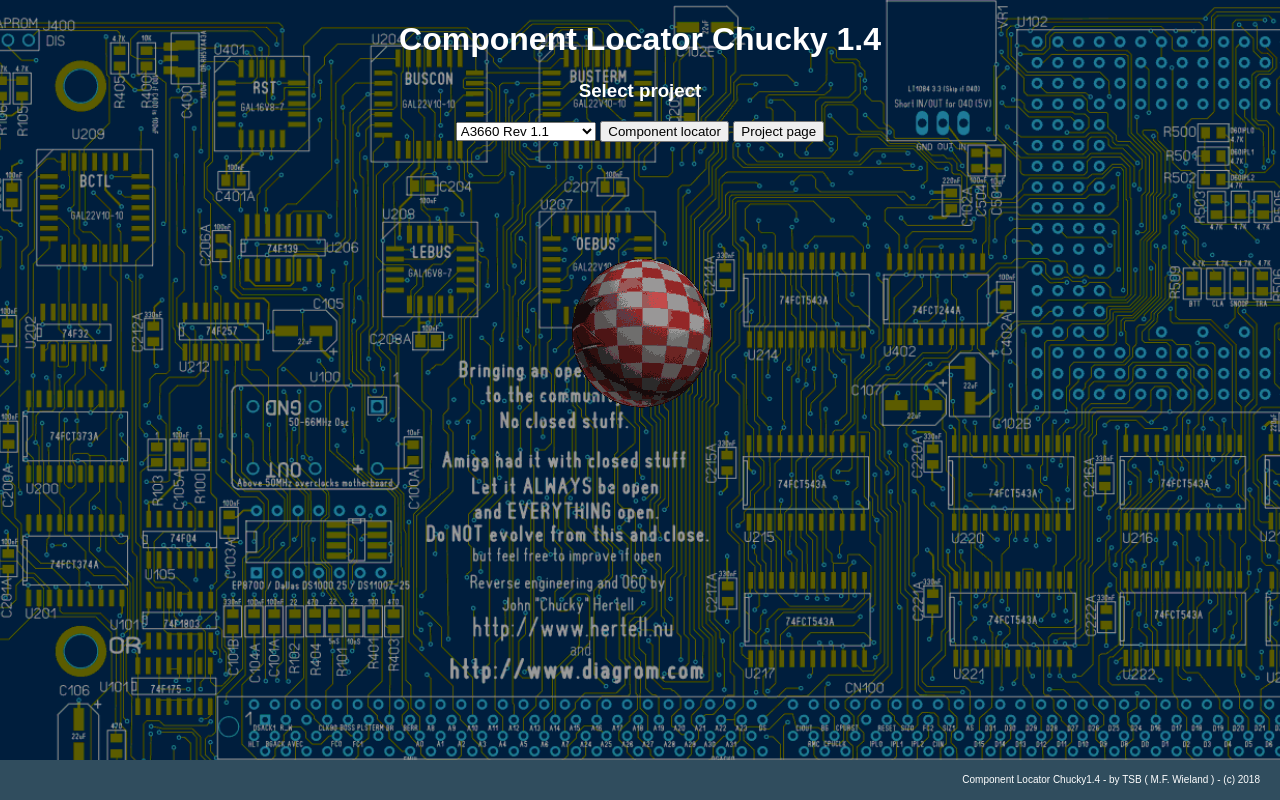
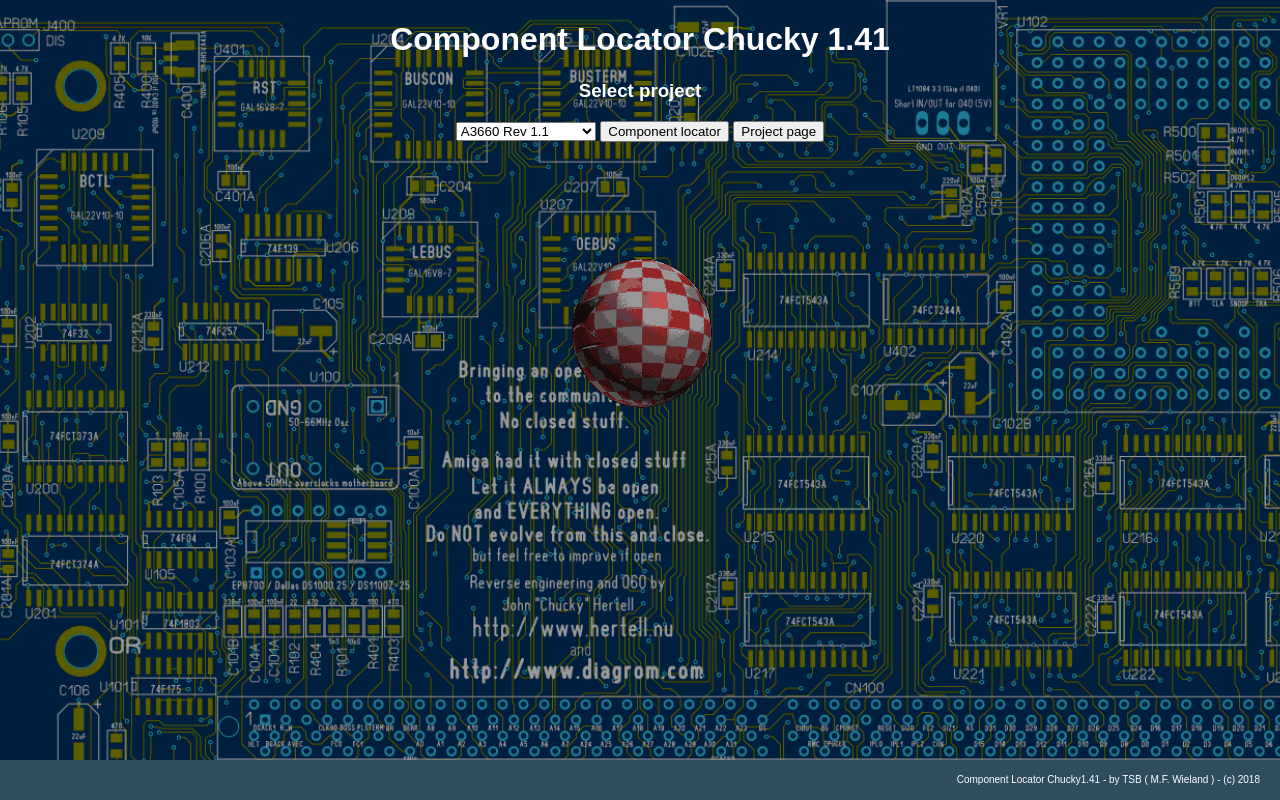
Before and after one commit to iamtsb/component-locator, a PHP site: page / in a window 1280 px wide. Run offline with PHP 8.4, Linux system fonts and the light colour scheme; some libraries are stand-ins or nearby versions.

Commit message:
update v1.41

```diff
--- a/version.inc.php
+++ b/version.inc.php
@@ -5,8 +5,8 @@
 	 *
 	 * Written & released by M.F. Wieland (TSB)
 	 *
-	 * Version 1.4
-	 * Release date: 10-12-2020
+	 * Version 1.41
+	 * Release date: 11-12-2020
 	 *
 	 * This project has initially been created for John "Chucky" Hertell
 	 *
@@ -15,5 +15,5 @@
 	 * This file is part of the Component Locator Chucky
 	 */
 
-	$version = '1.4';
+	$version = '1.41';
 ?>
```
Also changed, not shown: README.md, 1 other file.
